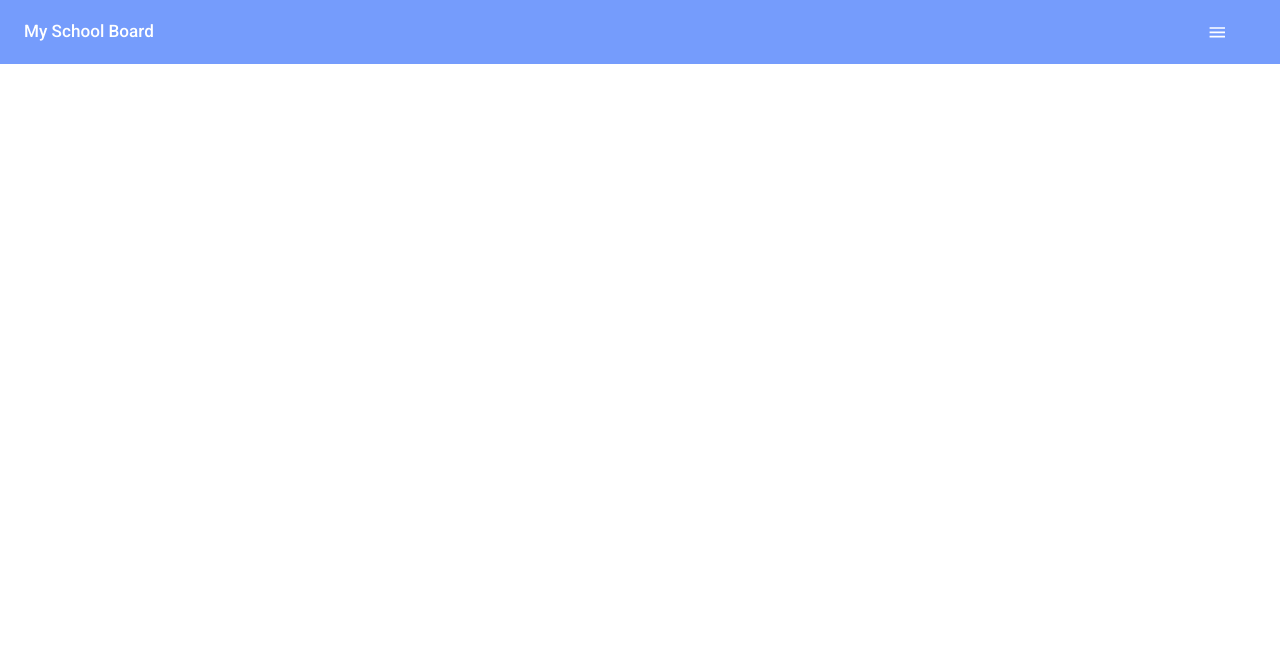
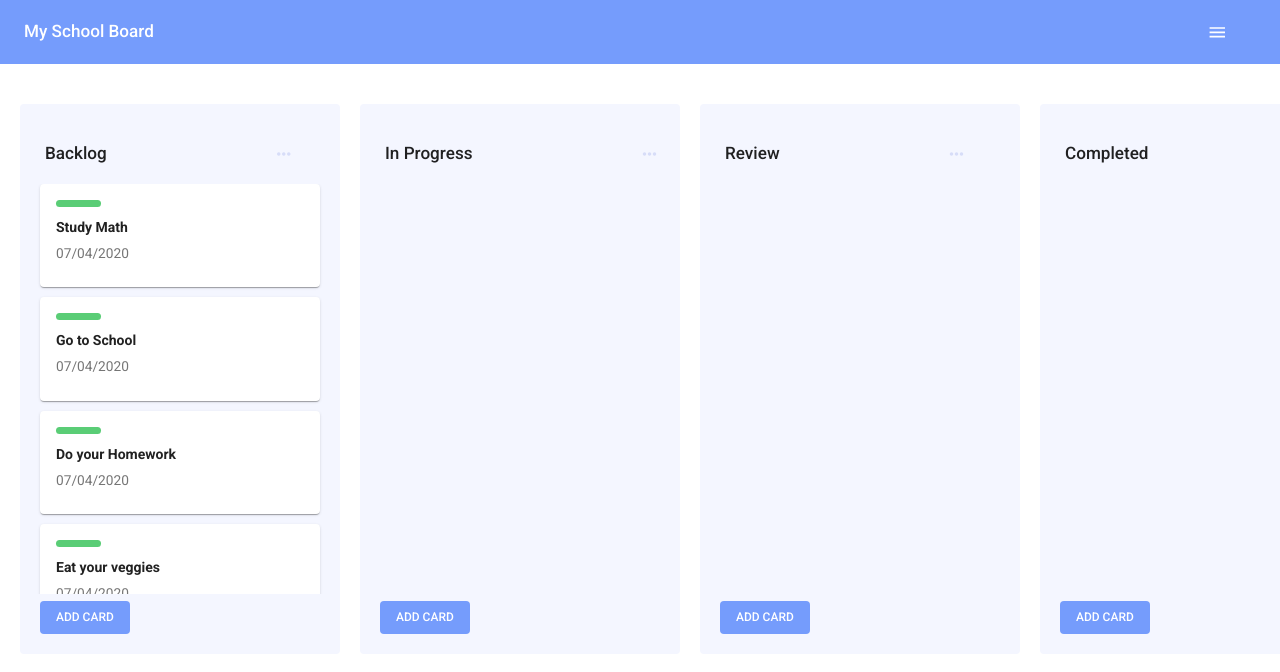
Before and after one commit to hatchways/team-linguini, a React (Create React App) app in the folder client/: page / in a window 1280 px wide. Shown: the top 672 px of the page. Built offline with nearby package versions, Linux system fonts and the light colour scheme.

Commit message:
Created the card and column section

```diff
--- a/client/src/pages/Boards.js
+++ b/client/src/pages/Boards.js
@@ -1,16 +1,58 @@
-import React, { useState } from 'react'
-import initialData from './InitialData'
-import BoardBar from './BoardBar'
+import React, { useState } from "react";
+import initialData from "./InitialData";
+import BoardBar from "./BoardBar";
+import Column from './Column'
 
+import { makeStyles } from "@material-ui/core/styles";
+import AppBar from "@material-ui/core/AppBar";
+import Toolbar from "@material-ui/core/Toolbar";
+import Typography from "@material-ui/core/Typography";
+import IconButton from "@material-ui/core/IconButton";
+import MenuIcon from "@material-ui/icons/Menu";
+import Grid from "@material-ui/core/Grid";
+import Paper from "@material-ui/core/Paper";
+import Card from "@material-ui/core/Card";
+import CardContent from "@material-ui/core/CardContent";
+import Button from "@material-ui/core/Button";
+
+const useStyles = makeStyles(theme => ({
+  grid: {
+    marginTop: "40px",
+    marginLeft: "20px",
+    display: "flex"
+  },
+  container: {
+    width: "100%",
+    maxWidth: "1370px",
+    overflowX: "scroll",
+    overflow: "hidden",
+    margin: "0 auto",
+    paddingBottom: "17px",
+    "&::-webkit-scrollbar": {
+      display: "none"
+    }
+  }
+}));
 
 const Boards = () => {
-    const [data, setData] = useState(initialData)
+  const classes = useStyles();
+  const [data, setData] = useState(initialData);
 
-    return(
-        <div>
-            <BoardBar />
+  return (
+    <div>
+      <BoardBar />
+      <div className={classes.container}>
+        <div className={classes.grid}>
+            {data.columnOrder.map(columnId => {
+                const column = data.columns[columnId]
+                const cards = column.cards.map(cardId => data.cards[cardId])
+
+                return <Column key={column.id} column={column} cards={cards} />
+            })}
         </div>
-    )
-}
+      </div>
+    </div>
+  );
+};
 
-export default Boards
+export default Boards;
--- /dev/null
+++ b/client/src/pages/Column.js
@@ -0,0 +1,80 @@
+import React from "react";
+import Task from "./Task"
+
+import { makeStyles } from "@material-ui/core/styles";
+import Typography from "@material-ui/core/Typography";
+import Grid from "@material-ui/core/Grid";
+import Paper from "@material-ui/core/Paper";
+import Button from "@material-ui/core/Button";
+
+const useStyles = makeStyles(theme => ({
+  paper: {
+    height: 550,
+    width: 320,
+    background: "#F4F6FF",
+    boxShadow: "none",
+    position: "relative",
+    marginRight: "20px"
+  },
+  column: {
+    marginLeft: "25px",
+    paddingTop: "20px"
+  },
+  columnTitle: {
+    display: "flex",
+    alignItems: "center"
+  },
+  icon: {
+    marginLeft: "150px",
+    marginTop: "20px",
+    padding: "20px",
+    cursor: "pointer"
+  },
+  cardSection: {
+    height: 410,
+    overflow: "hidden",
+    overflowY: "scroll",
+    "&::-webkit-scrollbar": {
+      display: "none"
+    }
+  },
+  addCard: {
+    background: "#759CFC",
+    color: "white",
+    boxShadow: "none",
+    position: "absolute",
+    bottom: 20,
+    left: 20,
+    "&:hover": {
+      background: "#759CFC"
+    }
+  }
+}));
+
+const Column = ({ column, cards }) => {
+  const classes = useStyles();
+  return (
+    <Grid key={column.id} item>
+      <Paper className={classes.paper}>
+        <div className={classes.columnTitle}>
+          <Typography variant="h6" className={classes.column}>
+            {column.title}
+          </Typography>
+          <div className={classes.icon}>
+            <i className="fas fa-ellipsis-h" style={{ color: "#D7DDF8" }}></i>
+          </div>
+        </div>
+
+        <div className={classes.cardSection}>
+          {cards.map(card => <Task key={card.id} card={card} />)}
+        </div>
+
+        <Button variant="contained" className={classes.addCard}>
+          Add Card
+        </Button>
+      </Paper>
+    </Grid>
+  );
+};
+
+export default Column;
--- /dev/null
+++ b/client/src/pages/Task.js
@@ -0,0 +1,42 @@
+import React from "react";
+
+import { makeStyles } from "@material-ui/core/styles";
+import Typography from "@material-ui/core/Typography";
+import Card from "@material-ui/core/Card";
+import CardContent from "@material-ui/core/CardContent";
+
+const useStyles = makeStyles(theme => ({
+  card: {
+    margin: "auto",
+    width: "280px",
+    marginBottom: "10px"
+  },
+  cardTitle: {
+    fontSize: 14,
+    fontWeight: 700
+  },
+  tag: {
+    height: "7px",
+    width: "45px",
+    background: "#5ACD76",
+    borderRadius: "5px",
+    marginBottom: "10px"
+  }
+}));
+
+const Task = ({ card }) => {
+  const classes = useStyles();
+  return (
+    <Card className={classes.card}>
+      <CardContent>
+        <div className={classes.tag} />
+        <Typography className={classes.cardTitle} gutterBottom>
+          {card.title}
+        </Typography>
+        <Typography color="textSecondary">{card.deadline}</Typography>
+      </CardContent>
+    </Card>
+  );
+};
+
+export default Task;
```
